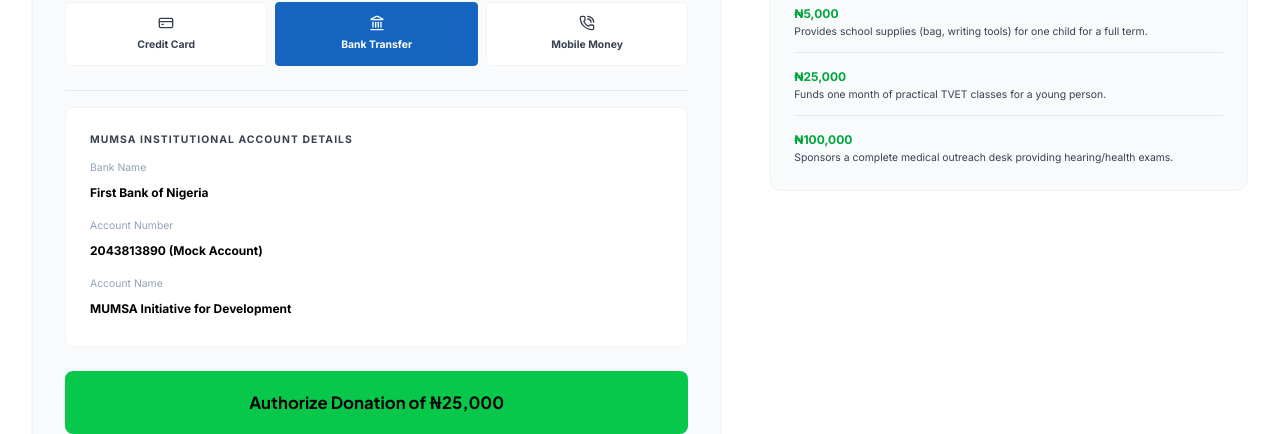
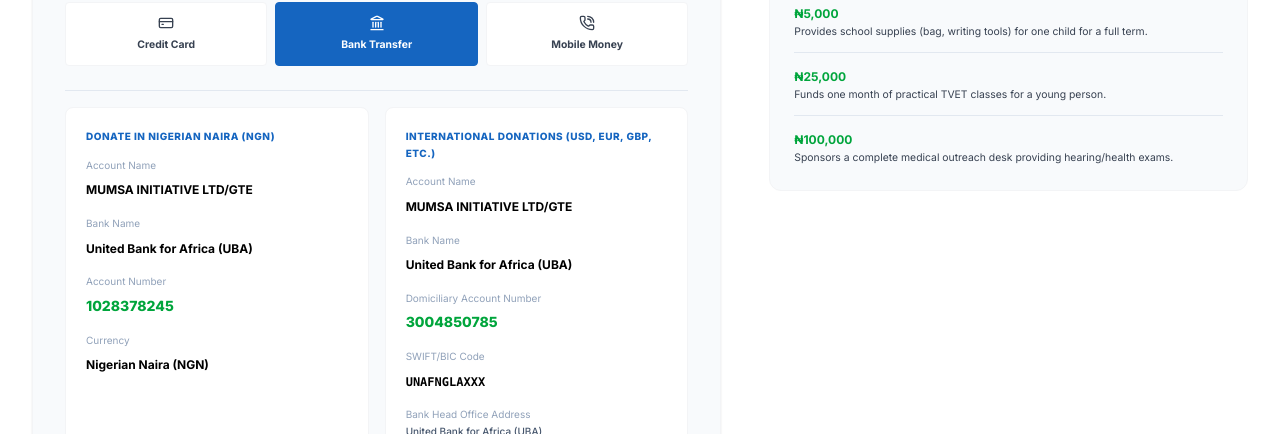
Before and after one commit to Sardaunatechworks/Mumsa-Initiative, a React (Vite) app: page /donate in a window 1280 px wide. Both pictures are taken after a click on the button "Bank Transfer". Shown: the part 1043-1477 px from the top of the page. Built offline with nearby package versions, Linux system fonts and the light colour scheme; no server answers.

Commit message:
Update bank transfer details with official UBA Naira and USD Domiciliary accounts in DonatePage.jsx

```diff
--- a/src/pages/public/DonatePage.jsx
+++ b/src/pages/public/DonatePage.jsx
@@ -150,19 +150,56 @@
 
                   {method === 'bank' && (
                     <div className="space-y-4 border-t border-slate-200 pt-4">
-                      <div className="bg-white p-6 rounded-lg border border-brand-border space-y-3">
-                        <p className="text-2xs text-slate-gray uppercase tracking-widest font-bold">MUMSA Institutional Account details</p>
-                        <div>
-                          <span className="text-slate-400 text-2xs block">Bank Name</span>
-                          <span className="text-xs font-bold text-navy">First Bank of Nigeria</span>
+                      <div className="grid grid-cols-1 md:grid-cols-2 gap-4">
+                        {/* Local NGN Donations */}
+                        <div className="bg-white p-5 rounded-lg border border-brand-border space-y-3">
+                          <p className="text-[10px] text-secondary-600 uppercase tracking-wider font-extrabold">Donate in Nigerian Naira (NGN)</p>
+                          <div>
+                            <span className="text-slate-400 text-[10px] block">Account Name</span>
+                            <span className="text-xs font-bold text-navy">MUMSA INITIATIVE LTD/GTE</span>
+                          </div>
+                          <div>
+                            <span className="text-slate-400 text-[10px] block">Bank Name</span>
+                            <span className="text-xs font-bold text-navy">United Bank for Africa (UBA)</span>
+                          </div>
+                          <div>
+                            <span className="text-slate-400 text-[10px] block">Account Number</span>
+                            <span className="text-sm font-extrabold text-primary-600">1028378245</span>
+                          </div>
+                          <div>
+                            <span className="text-slate-400 text-[10px] block">Currency</span>
+                            <span className="text-xs font-bold text-navy">Nigerian Naira (NGN)</span>
+                          </div>
                         </div>
-                        <div>
-                          <span className="text-slate-400 text-2xs block">Account Number</span>
-                          <span className="text-xs font-bold text-navy">2043813890 (Mock Account)</span>
-                        </div>
-                        <div>
-                          <span className="text-slate-400 text-2xs block">Account Name</span>
-                          <span className="text-xs font-bold text-navy">MUMSA Initiative for Development</span>
+
+                        {/* International USD/Foreign Donations */}
+                        <div className="bg-white p-5 rounded-lg border border-brand-border space-y-3">
+                          <p className="text-[10px] text-secondary-600 uppercase tracking-wider font-extrabold">International Donations (USD, EUR, GBP, etc.)</p>
+                          <div>
+                            <span className="text-slate-400 text-[10px] block">Account Name</span>
+                            <span className="text-xs font-bold text-navy">MUMSA INITIATIVE LTD/GTE</span>
+                          </div>
+                          <div>
+                            <span className="text-slate-400 text-[10px] block">Bank Name</span>
+                            <span className="text-xs font-bold text-navy">United Bank for Africa (UBA)</span>
+                          </div>
+                          <div>
+                            <span className="text-slate-400 text-[10px] block">Domiciliary Account Number</span>
+                            <span className="text-sm font-extrabold text-primary-600">3004850785</span>
+                          </div>
+                          <div>
+                            <span className="text-slate-400 text-[10px] block">SWIFT/BIC Code</span>
+                            <span className="text-xs font-bold text-navy font-mono">UNAFNGLAXXX</span>
+                          </div>
+                          <div>
+                            <span className="text-slate-400 text-[10px] block">Bank Head Office Address</span>
+                            <span className="text-[10px] text-slate-600 leading-relaxed block font-medium">
+                              United Bank for Africa (UBA)<br />
+                              UBA House, Floor 8<br />
+                              57 Marina, Lagos Island<br />
+                              Lagos, Nigeria
+                            </span>
+                          </div>
                         </div>
                       </div>
                     </div>
```
